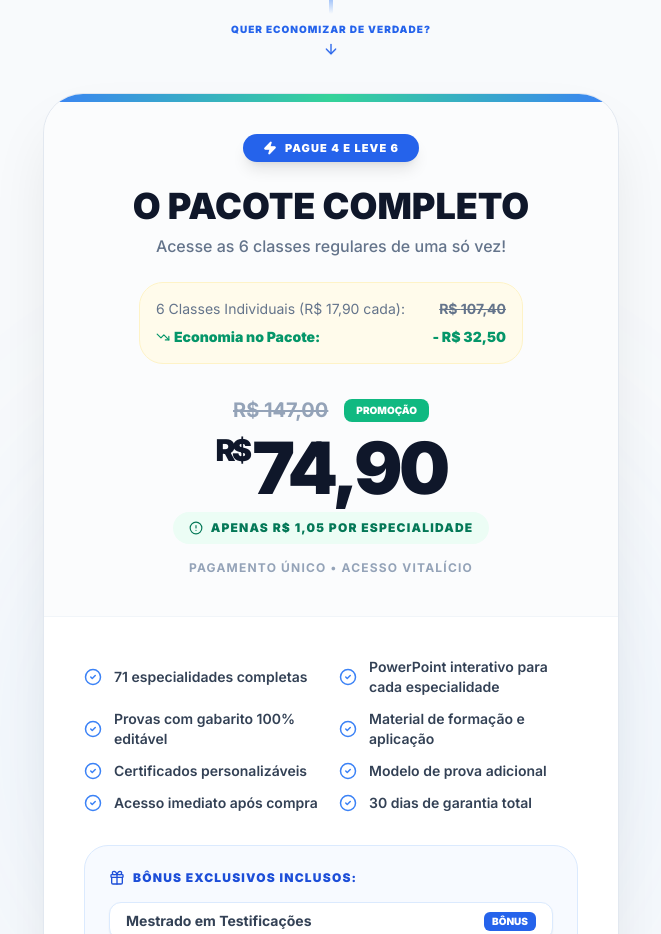
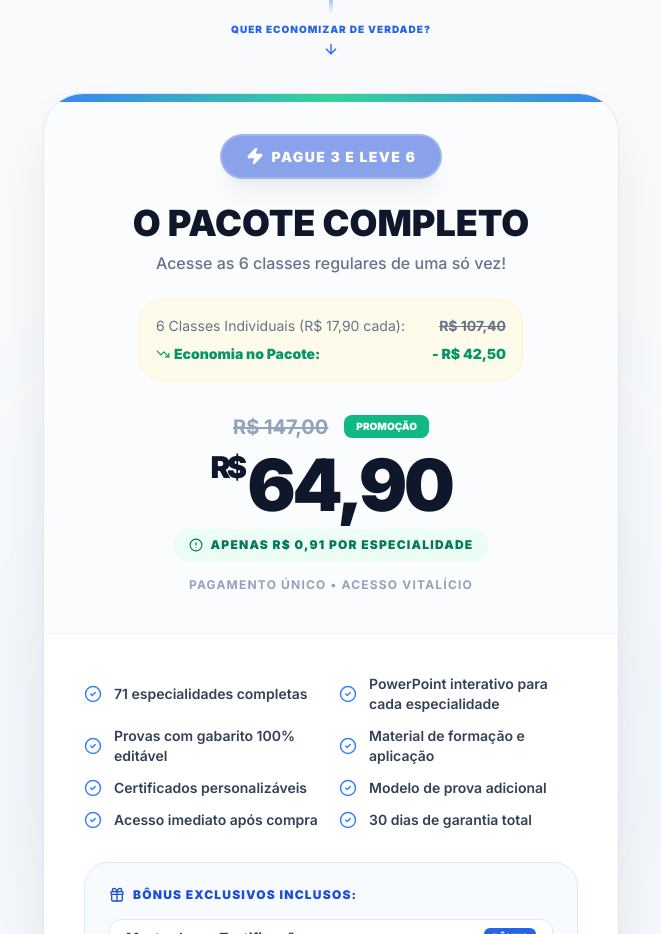
Before and after one commit to Jhonny2809/Especialidades-Separadas, a React (Vite) app: page / in a window 1280 px wide. Shown: the part 5200-6134 px from the top of the page, without its empty margins (309-970 px from the left). Built offline with nearby package versions, Linux system fonts and the light colour scheme.

Commit message:
Commit 2

```diff
--- a/components/Pricing.tsx
+++ b/components/Pricing.tsx
@@ -1,4 +1,3 @@
-
 import React from 'react';
 import { useContent } from '../contexts/ContentContext';
 import { GlowButton } from './ui/GlowButton';
@@ -28,8 +27,8 @@ export const Pricing: React.FC = () => {
 
             <div className="p-8 md:p-10 text-center border-b border-slate-100 bg-slate-50/50">
                 <div className="flex justify-center mb-6">
-                    <span className="bg-blue-600 text-white text-[10px] md:text-[11px] font-black px-5 py-1.5 rounded-full shadow-lg flex items-center gap-2 uppercase tracking-widest">
-                        <Zap size={14} fill="currentColor" /> PAGUE 4 E LEVE 6
+                    <span className="bg-blue-700 text-white text-[12px] md:text-[14px] font-black px-6 py-2.5 rounded-full shadow-xl flex items-center gap-2 uppercase tracking-widest animate-pulse border-2 border-white/20">
+                        <Zap size={18} fill="currentColor" /> PAGUE 3 E LEVE 6
                     </span>
                 </div>
                 <h3 className="text-3xl md:text-4xl font-black text-slate-900 mb-2 leading-tight">O PACOTE COMPLETO</h3>
--- a/components/UpsellModal.tsx
+++ b/components/UpsellModal.tsx
@@ -49,7 +49,7 @@ export const UpsellModal: React.FC<UpsellModalProps> = ({ isOpen, onClose, origi
   };
 
   const individualTotal = (17.90 * 6).toFixed(2).replace('.', ',');
-  const upsellPrice = 54.90;
+  const upsellPrice = 44.90;
   const pricePerSpecialty = (upsellPrice / 71).toFixed(2).replace('.', ',');
   const bonusItems = content.pricing.bonusItems || [];
 
@@ -108,7 +108,7 @@ export const UpsellModal: React.FC<UpsellModalProps> = ({ isOpen, onClose, origi
                     </div>
                     <div className="flex justify-between items-center text-lg md:text-2xl font-black text-emerald-600">
                         <span className="flex items-center gap-2"><TrendingDown size={20} /> Oferta Agora:</span>
-                        <span>R$ 54,90</span>
+                        <span>R$ 44,90</span>
                     </div>
                     <div className="pt-2.5 border-t border-slate-200 flex items-center gap-2 text-blue-600 font-black text-[9px] md:text-[11px] uppercase tracking-wider">
                         <AlertCircle size={14} />
--- a/constants.ts
+++ b/constants.ts
@@ -217,11 +217,11 @@ export const CARD_LIST_OFFER = [
 
 export const PRICING_CONTENT: PricingState = {
   title: "Aproveite a Oferta Especial",
-  subtitle: "Pague 4 e leve 6 por apenas 74,90",
+  subtitle: "Pague 3 e leve 6 por apenas 64,90",
   cardTitle: "Material Completo",
   cardSubtitle: "Tudo o que você precisa para aplicar as especialidades",
   originalPrice: "147,00",
-  currentPrice: "74,90",
+  currentPrice: "64,90",
   discountLabel: "OFERTA",
   paymentLabel: "Pagamento Único",
   offerItems: OFFER_ITEMS,
```
